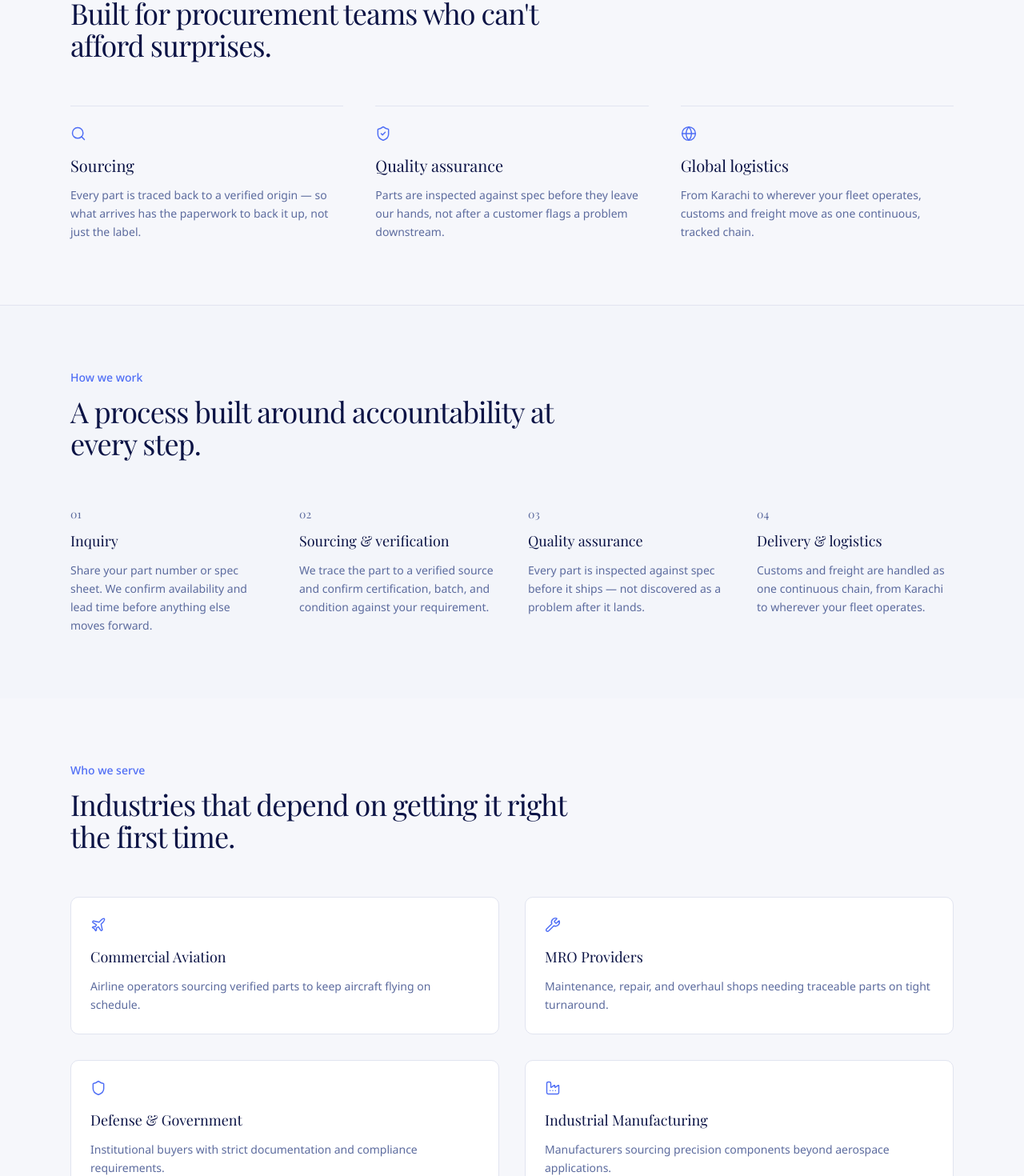
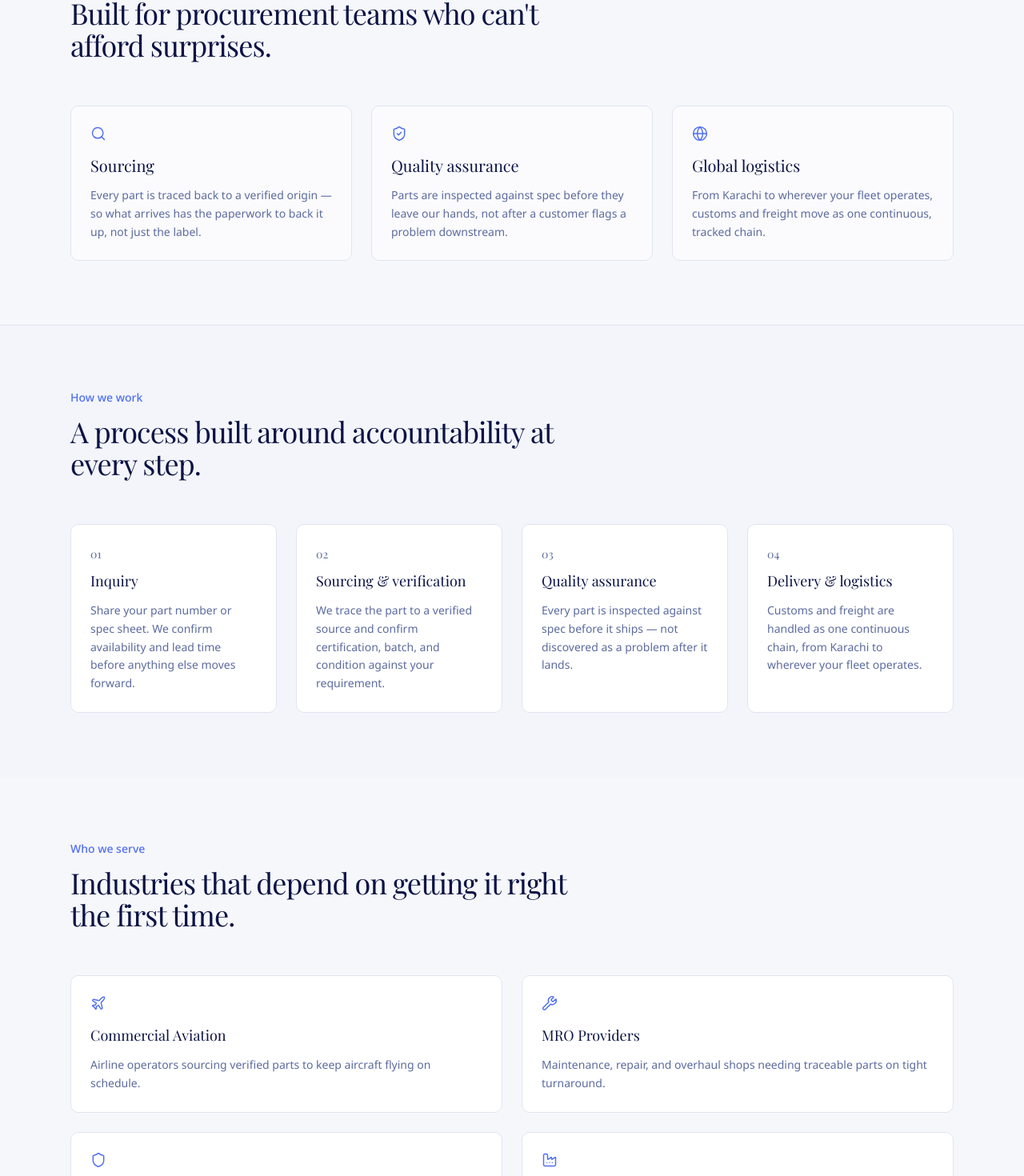
Before and after one commit to 0vai5/Aerith-Global, a Next.js app: page / in a window 1280 px wide. Shown: the part 693-2163 px from the top of the page at 80% size. Built offline with nearby package versions, Linux system fonts and the light colour scheme; a web font is replaced by a local one.

Commit message:
feat: enhance layout and styling of Industries, Pillars, and Process components; add tile hover effects and update QuoteForm select elements

```diff
--- a/components/Industries.tsx
+++ b/components/Industries.tsx
@@ -36,13 +36,16 @@ export function Industries() {
           Industries that depend on getting it right the first time.
         </h2>
       </div>
-      <div className="mt-14 grid gap-8 sm:grid-cols-2">
+      <div className="mt-14 grid gap-6 sm:grid-cols-2">
         {industries.map(({ icon: Icon, title, body }) => (
           <div
             key={title}
-            className="rounded-lg border border-border bg-card p-6"
+            className="tile rounded-lg border border-border bg-card p-6"
           >
-            <Icon className="h-5 w-5 text-primary" strokeWidth={1.75} />
+            <Icon
+              className="tile-icon h-5 w-5 text-primary"
+              strokeWidth={1.75}
+            />
             <h3 className="mt-4 font-heading text-lg text-foreground">
               {title}
             </h3>
--- a/components/Pillars.tsx
+++ b/components/Pillars.tsx
@@ -27,10 +27,16 @@ export function Pillars() {
           Built for procurement teams who can&apos;t afford surprises.
         </h2>
       </div>
-      <div className="mt-14 grid gap-10 md:grid-cols-3">
+      <div className="mt-14 grid gap-6 md:grid-cols-3">
         {pillars.map(({ icon: Icon, title, body }) => (
-          <div key={title} className="border-t border-border pt-6">
-            <Icon className="h-5 w-5 text-primary" strokeWidth={1.75} />
+          <div
+            key={title}
+            className="tile rounded-lg border border-border bg-card/50 p-6"
+          >
+            <Icon
+              className="tile-icon h-5 w-5 text-primary"
+              strokeWidth={1.75}
+            />
             <h3 className="mt-4 font-heading text-xl text-foreground">
               {title}
             </h3>
--- a/components/Process.tsx
+++ b/components/Process.tsx
@@ -23,10 +23,7 @@ const steps = [
 
 export function Process() {
   return (
-    <section
-      id="process"
-      className="border-t border-border bg-secondary/40"
-    >
+    <section id="process" className="border-t border-border bg-secondary/40">
       <div className="mx-auto max-w-6xl px-6 py-20">
         <div className="max-w-2xl">
           <p className="text-sm font-medium text-primary">How we work</p>
@@ -34,10 +31,13 @@ export function Process() {
             A process built around accountability at every step.
           </h2>
         </div>
-        <div className="mt-14 grid gap-10 md:grid-cols-4">
+        <div className="mt-14 grid gap-6 sm:grid-cols-2 md:grid-cols-4">
           {steps.map((step) => (
-            <div key={step.number}>
-              <span className="font-heading text-sm text-muted-foreground">
+            <div
+              key={step.number}
+              className="tile group rounded-lg border border-border bg-card p-6"
+            >
+              <span className="font-heading text-sm text-muted-foreground transition-colors duration-300 group-hover:text-primary">
                 {step.number}
               </span>
               <h3 className="mt-2 font-heading text-lg text-foreground">
--- a/components/QuoteForm.tsx
+++ b/components/QuoteForm.tsx
@@ -109,10 +109,10 @@ export function QuoteForm() {
         <div className="space-y-2">
           <Label htmlFor="category">Category</Label>
           <Select value={category} onValueChange={setCategory}>
-            <SelectTrigger id="category">
+            <SelectTrigger id="category" className="w-full!">
               <SelectValue placeholder="Select a category" />
             </SelectTrigger>
-            <SelectContent>
+            <SelectContent className="min-w-64!">
               {categories.map((c) => (
                 <SelectItem key={c.slug} value={c.slug}>
                   {c.label}
@@ -124,10 +124,10 @@ export function QuoteForm() {
         <div className="space-y-2">
           <Label htmlFor="urgency">Timeline</Label>
           <Select value={urgency} onValueChange={setUrgency}>
-            <SelectTrigger id="urgency">
+            <SelectTrigger id="urgency" className="w-full!">
               <SelectValue />
             </SelectTrigger>
-            <SelectContent>
+            <SelectContent className="min-w-64!">
               <SelectItem value="standard">Standard</SelectItem>
               <SelectItem value="urgent">Urgent / AOG</SelectItem>
             </SelectContent>
--- a/src/app/globals.css
+++ b/src/app/globals.css
@@ -49,6 +49,8 @@
 }
 
 :root {
+  color-scheme: light;
+
   /* Fallback stacks until next/font is wired up in layout.tsx (see notes) */
   --font-sans: "Inter", ui-sans-serif, system-ui, sans-serif;
   --font-heading: "Space Grotesk", ui-sans-serif, system-ui, sans-serif;
@@ -176,3 +178,48 @@
     stroke-dashoffset: -1400;
   }
 }
+
+/* Tile hover — shared by Pillars, Process, Industries */
+.tile {
+  --tile-ease: cubic-bezier(0.22, 1, 0.36, 1);
+  transform: translate3d(0, 0, 0);
+  box-shadow: 0 0 0 0 rgb(79 110 245 / 0);
+  transition:
+    transform 0.55s var(--tile-ease),
+    box-shadow 0.55s var(--tile-ease),
+    border-color 0.4s ease,
+    background-color 0.4s ease;
+  will-change: transform;
+}
+
+.tile:hover {
+  transform: translate3d(0, -4px, 0);
+  border-color: color-mix(in srgb, var(--primary) 40%, transparent);
+  background-color: var(--card);
+  box-shadow: 0 16px 32px -14px rgb(79 110 245 / 0.28);
+}
+
+.tile:active {
+  transform: translate3d(0, -2px, 0);
+  transition-duration: 0.15s;
+}
+
+.tile-icon {
+  transition: transform 0.55s var(--tile-ease);
+}
+
+.tile:hover .tile-icon {
+  transform: translateY(-1px) scale(1.1);
+}
+
+@media (prefers-reduced-motion: reduce) {
+  .tile,
+  .tile-icon {
+    transition: none;
+  }
+  .tile:hover,
+  .tile:active,
+  .tile:hover .tile-icon {
+    transform: none;
+  }
+}
--- a/src/app/layout.tsx
+++ b/src/app/layout.tsx
@@ -1,4 +1,4 @@
-import type { Metadata } from "next";
+import type { Metadata, Viewport } from "next";
 import {
   Geist,
   Geist_Mono,
@@ -9,6 +9,11 @@ import "./globals.css";
 import { cn } from "@/lib/utils";
 import { Navbar } from "@/components/Navbar";
 import Footer from "@/components/Footer";
+
+export const viewport: Viewport = {
+  colorScheme: "light",
+  themeColor: "#F6F7FB",
+};
 
 const playfairDisplayHeading = Playfair_Display({
   subsets: ["latin"],
```
